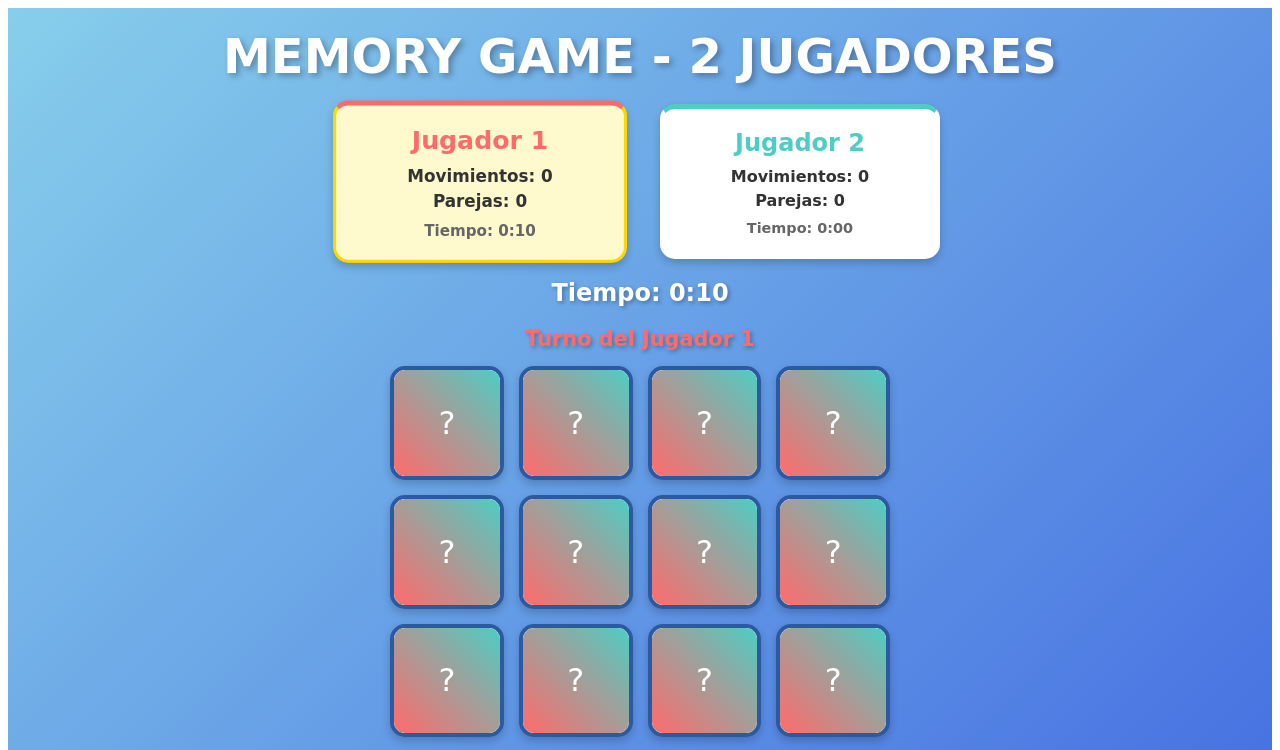
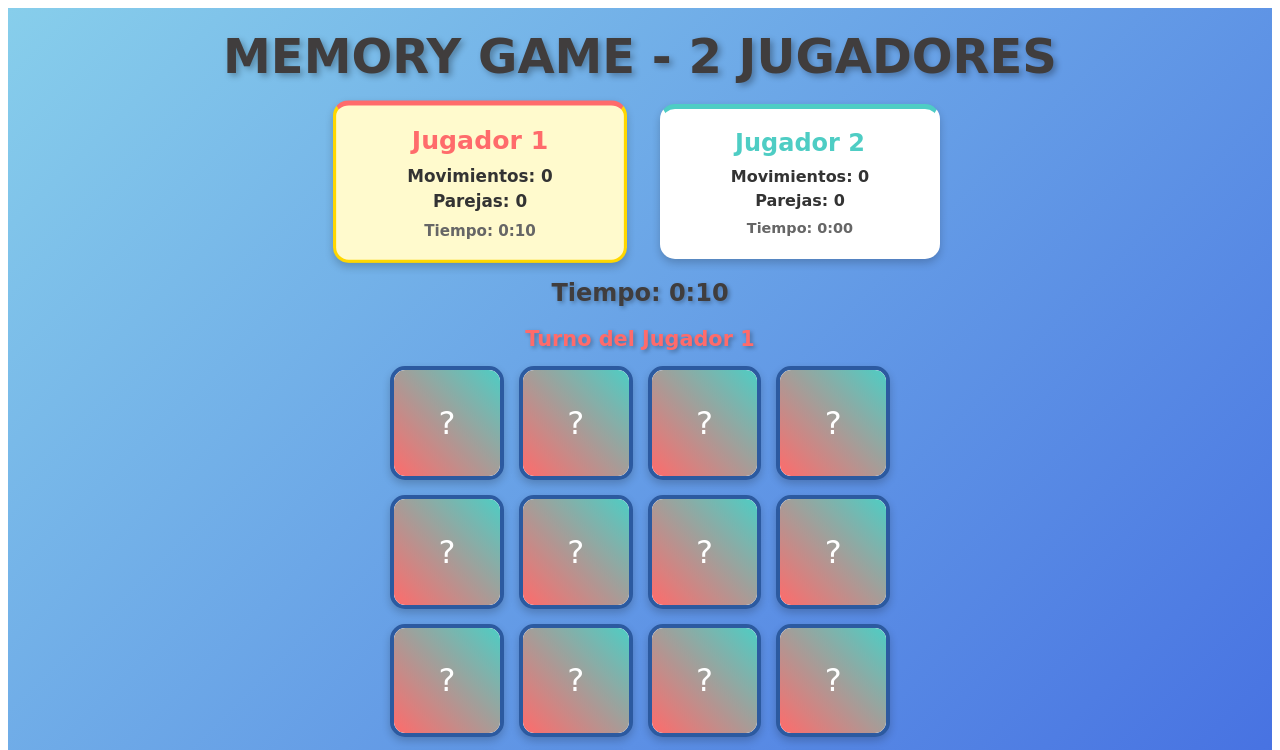
Before and after one commit to jairm45/Juego2, an Angular app: page /juego in a window 1280 px wide. Shown: the top 750 px of the page. Built offline with nearby package versions, Linux system fonts and the light colour scheme.

Commit message:
Solo peli corroñoso

```diff
--- a/src/app/memory-game/memory-game.component.css
+++ b/src/app/memory-game/memory-game.component.css
@@ -12,7 +12,7 @@
   flex-direction: column;
   align-items: center;
   padding: 20px;
-  color: white;
+  color: rgb(64, 61, 61);
 }
 
 h1 {
--- a/src/app/memory-game/memory-game.component.ts
+++ b/src/app/memory-game/memory-game.component.ts
@@ -1,5 +1,6 @@
-import { Component, OnDestroy, OnInit } from '@angular/core';
+import { Component, OnDestroy, OnInit, ViewEncapsulation } from '@angular/core';
 import { CommonModule } from '@angular/common';
+
 
 interface Card {
   id: number;
@@ -20,6 +21,7 @@ interface PlayerStats {
   selector: 'app-memory-game',
   templateUrl: './memory-game.component.html',
   styleUrls: ['./memory-game.component.css'],
+
   imports: [CommonModule]
 })
 export class MemoryGameComponent implements OnInit, OnDestroy {
```
